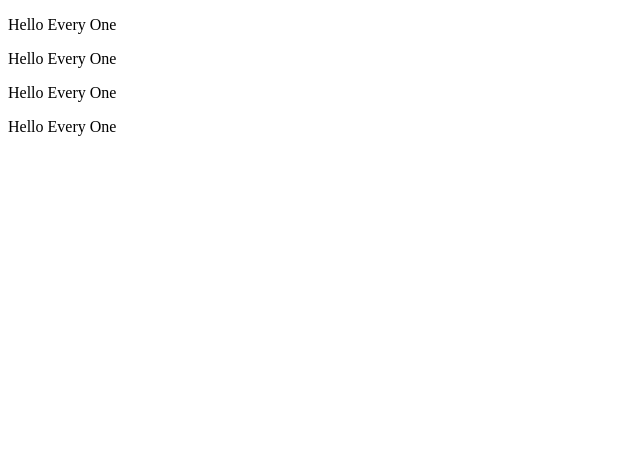
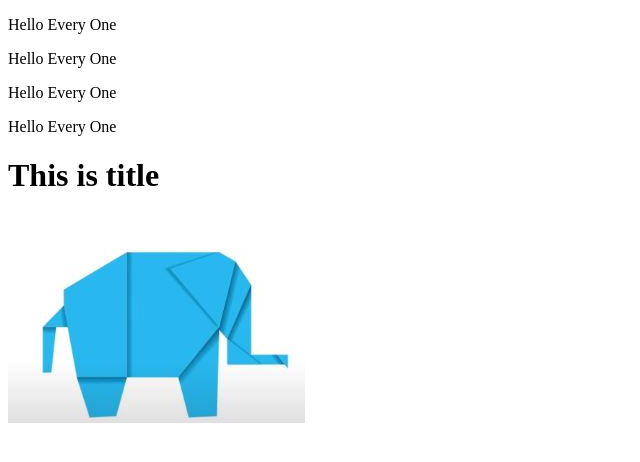
Before and after one commit to readz07/my-first-repo, a plain HTML site: page index.html in a window 1280 px wide. Shown: the whole page, without its empty margins (0-640 px from the left). Drawn offline with Linux system fonts and the light colour scheme.

Commit message:
animal img

```diff
--- a/index.html
+++ b/index.html
@@ -9,5 +9,7 @@
     <p>Hello Every One</p>
     <p>Hello Every One</p>
     <p>Hello Every One</p>
+    <h1>This is title</h1>
+    <img src="Capture.jpg" />
   </body>
 </html>
```
Also changed, not shown: Capture.JPG (added).
